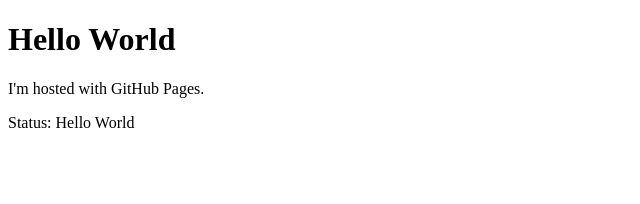
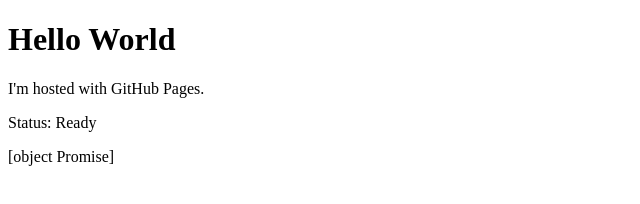
Before and after one commit to dh10110/dh10110.github.io, a plain HTML site: page index.html in a window 1280 px wide. Shown: the whole page, without its empty margins (0-640 px from the left). Drawn offline with nearby package versions, Linux system fonts and the light colour scheme.

Commit message:
First fetch

```diff
--- a/index.html
+++ b/index.html
@@ -9,6 +9,10 @@
 
         <p>Status: <span id="status">Loading...</span></p>
 
+        <section>
+            <article id="data"></article>
+        </section>
+
         <script type="module" src="./modules/app.mjs"></script>
     </body>
 </html>
--- a/modules/app.mjs
+++ b/modules/app.mjs
@@ -1,7 +1,11 @@
 import $ from './lib/jquery.mjs';
+import * as data from './data.mjs';
 
 function start() {
-    $('#status').text('Hello World');
+    $('#status').text('Fetching Data');
+    const text = data.getDistricts();
+    $('#data').text(text);
+    $('#status').text('Ready');
 }
 
 $(start);
--- /dev/null
+++ b/modules/data.mjs
@@ -0,0 +1,9 @@
+
+export async function getDistricts() {
+    //Get text file content
+    const text = await fetch('/datafiles/districts.txt')
+        .catch(err => console.log(err))
+        .then(response => response.body);
+    //TODO: process CSV
+    return text;
+}
```
